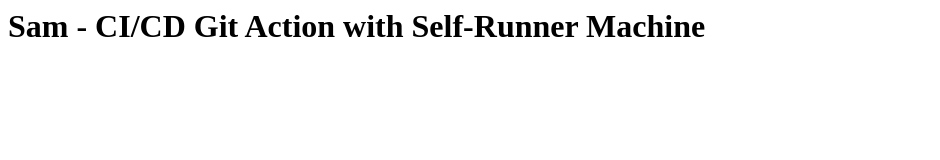
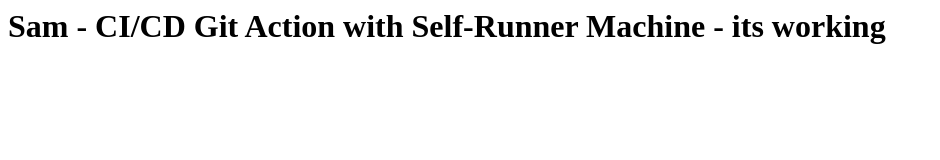
Before and after one commit to SamDonald-A/sam_CI-CD_Basic, a plain HTML site: page index.html in a window 1280 px wide. Shown: the whole page, without its empty margins (0-940 px from the left). Drawn offline with Linux system fonts and the light colour scheme.

Commit message:
Update index.html

```diff
--- a/index.html
+++ b/index.html
@@ -1 +1 @@
-<h1>Sam - CI/CD Git Action with Self-Runner Machine</h1>
+<h1>Sam - CI/CD Git Action with Self-Runner Machine - its working</h1>
```
